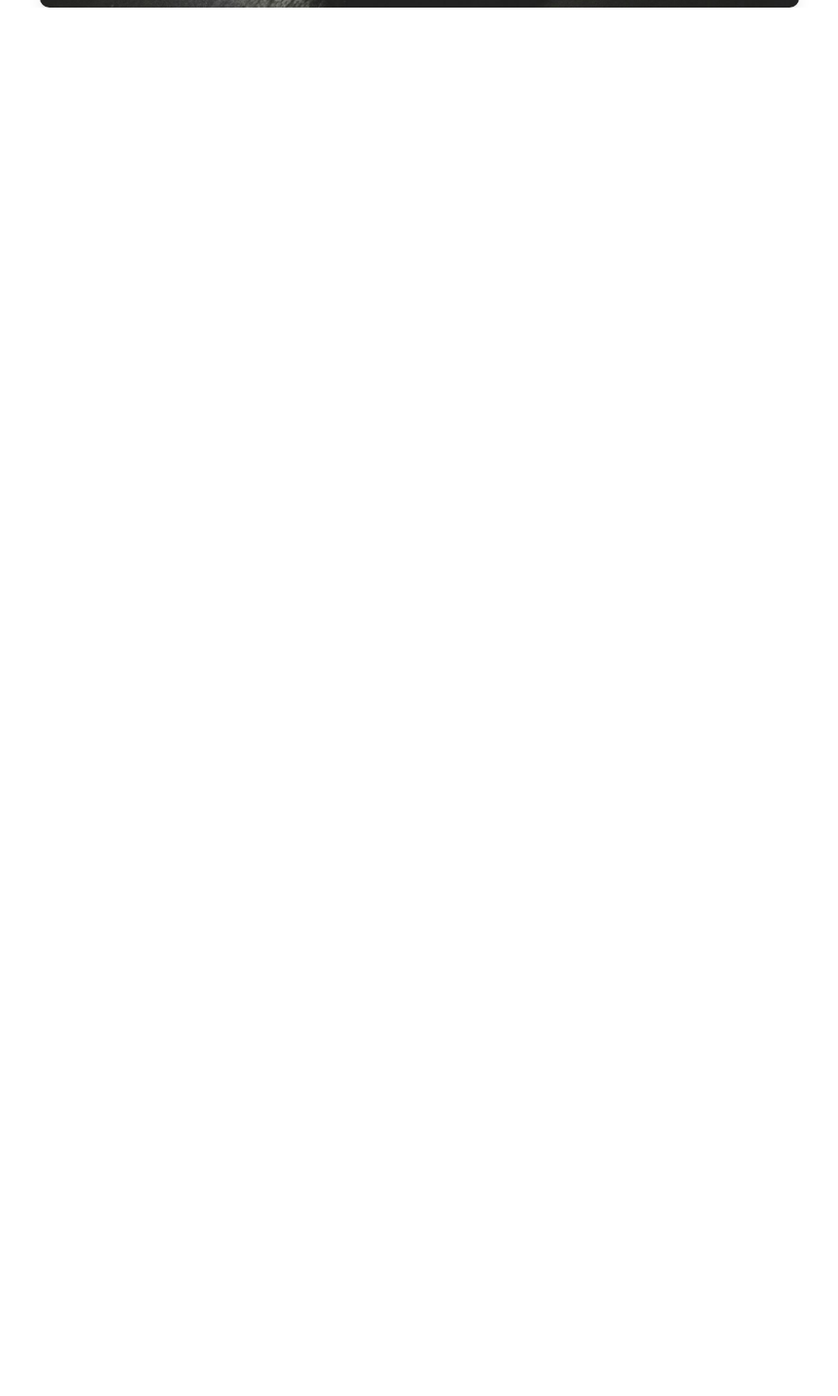
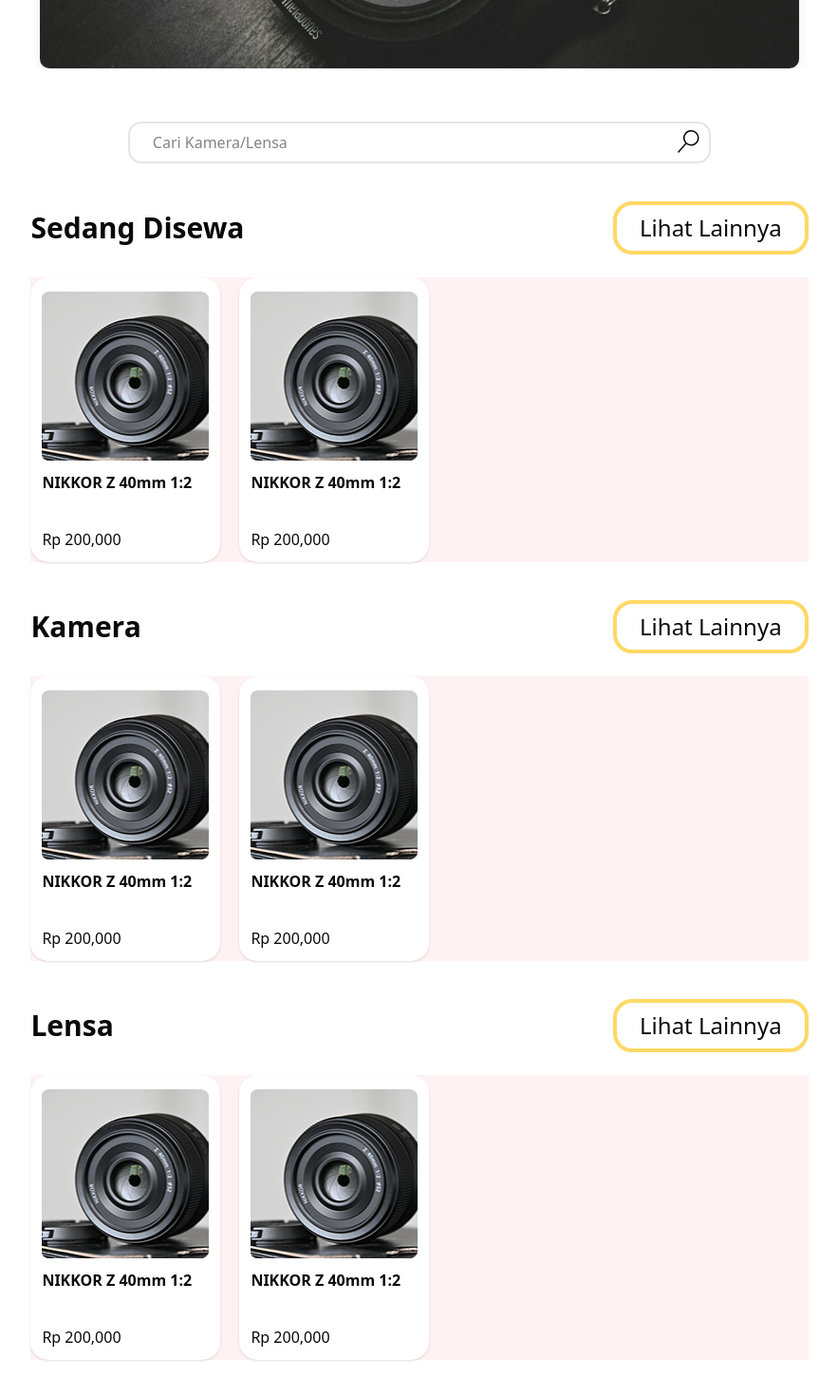
Before and after one commit to emiliojuni0r/inpoRemtalKamera-FE, a Next.js app: page / in a window 1280 px wide. Shown: the part 520-1990 px from the top of the page at 95% size, without its empty margins (198-1081 px from the left). Before the commit the page ends 800 px from the top, so only its background shows below. Built offline with nearby package versions, Linux system fonts and the light colour scheme.

Commit message:
add : homepage done slicing fix : navvbar behavior

```diff
--- /dev/null
+++ b/app/(routes)/detail-product/[id]/page.jsx
@@ -0,0 +1,10 @@
+import { use } from "react"
+
+export default function DetailProductPage({ params }) {
+    const { id } = use(params)
+    return (
+        <>
+            {id}
+        </>
+    )
+}
--- a/app/(routes)/products/page.jsx
+++ b/app/(routes)/products/page.jsx
@@ -1,3 +1,22 @@
-export default function productPage(){
-    return <>ini product bukan dynamic route</>
+import { VscSearch } from "react-icons/vsc";
+
+export default function productPage() {
+    return (
+        <div className="w-full px-[18%] py-40 flex flex-col justify-center items-center overflow-y-auto">
+            {/* start of search bar */}
+            <form className="w-3/4 flex relative group">
+                <input type="text" name="" id="" className="w-full h-11 border-2 px-6 rounded-xl focus:outline-0" placeholder="Cari Kamera/Lensa" />
+                <VscSearch className="w-6 h-6 absolute right-3 top-1/5 group-hover:-rotate-6 group-hover:-translate-y-0.5 transition"/>
+            </form>
+            {/* end of search bar */}
+
+            {/* list categories */}
+            <div className="grid grid-cols-4 space-x-2">
+                <div className="text-2xl border">Kamera</div>
+                <div>Kamera</div>
+                <div>Kamera</div>
+                <div>Kamera</div>
+            </div>
+        </div>
+    )
 }
--- a/app/components/navbar.jsx
+++ b/app/components/navbar.jsx
@@ -13,7 +13,7 @@
     return (
         <>
             {!isAuthRoute && (
-                <div className="w-full h-24 flex flex-row justify-between items-center px-6 shadow-md">
+                <div className="w-full h-24 z-50 fixed bg-white flex flex-row justify-between items-center px-6 shadow-md">
                     {/* logo */}
                     <Link href={"/"}>
                         <div className="text-3xl">ini logo</div>
--- a/app/page.jsx
+++ b/app/page.jsx
@@ -1,10 +1,116 @@
+import { VscSearch } from "react-icons/vsc";
 import CustomCarousel from "./components/home/CustomCarousel";
 
 
 export default function Home() {
   return (<>
-    <div className="px-6 flex flex-col items-center justify-center">
+    <div className="w-full px-[18%] py-40 flex flex-col justify-center items-center overflow-y-auto">
       <CustomCarousel />
+      {/* start of search bar */}
+      <form className="w-3/4 flex mt-6 relative group">
+        <input type="text" name="" id="" className="w-full h-11 border-2 px-6 rounded-xl focus:outline-0" placeholder="Cari Kamera/Lensa" />
+        <VscSearch className="w-6 h-6 absolute right-3 top-1/5 group-hover:-rotate-6 group-hover:-translate-y-0.5 transition"/>
+      </form>
+      {/* end of search bar */}
+
+      {/* sedang disewa section */}
+      <div className="w-full justify-between flex items-center mt-10">
+        <h1 className="text-3xl font-bold">Sedang Disewa</h1>
+        <div className="text-2xl px-6 py-2 border-4 border-[#FFD966] rounded-[20px]">Lihat Lainnya</div>
+      </div>
+
+      {/* list product yang disewa */}
+      <div className="w-full flex flex-row space-x-5 bg-red-50 mt-6">
+        {/* card */}
+        <div className="w-[200px] h-[300px] grid grid-rows-[4fr_2fr] p-3 bg-white shadow-sm rounded-[19px]">
+          {/* product image */}
+          <div className={`bg-[url('/example/example_product.png')] bg-center bg-no-repeat rounded-[9px]`}></div>
+          <div className="flex flex-col mt-2">
+            {/* product Name */}
+            <h1 className="text-base font-bold">NIKKOR Z 40mm 1:2 </h1>
+            {/* product price */}
+            <p className="font-normal mt-auto">Rp 200,000</p>
+          </div>
+        </div>
+
+        <div className="w-[200px] h-[300px] grid grid-rows-[4fr_2fr] p-3 bg-white shadow-sm rounded-[19px]">
+          {/* product image */}
+          <div className={`bg-[url('/example/example_product.png')] bg-center bg-no-repeat rounded-[9px]`}></div>
+          <div className="flex flex-col mt-2">
+            {/* product Name */}
+            <h1 className="text-base font-bold">NIKKOR Z 40mm 1:2 </h1>
+            {/* product price */}
+            <p className="font-normal mt-auto">Rp 200,000</p>
+          </div>
+        </div>
+      </div>
+
+      {/* section kamera */}
+      <div className="w-full justify-between flex items-center mt-10">
+        <h1 className="text-3xl font-bold">Kamera</h1>
+        <div className="text-2xl px-6 py-2 border-4 border-[#FFD966] rounded-[20px]">Lihat Lainnya</div>
+      </div>
+
+      {/* list product Kamera */}
+      <div className="w-full flex flex-row space-x-5 bg-red-50 mt-6">
+        {/* card */}
+        <div className="w-[200px] h-[300px] grid grid-rows-[4fr_2fr] p-3 bg-white shadow-sm rounded-[19px]">
+          {/* product image */}
+          <div className={`bg-[url('/example/example_product.png')] bg-center bg-no-repeat rounded-[9px]`}></div>
+          <div className="flex flex-col mt-2">
+            {/* product Name */}
+            <h1 className="text-base font-bold">NIKKOR Z 40mm 1:2 </h1>
+            {/* product price */}
+            <p className="font-normal mt-auto">Rp 200,000</p>
+          </div>
+        </div>
+
+        <div className="w-[200px] h-[300px] grid grid-rows-[4fr_2fr] p-3 bg-white shadow-sm rounded-[19px]">
+          {/* product image */}
+          <div className={`bg-[url('/example/example_product.png')] bg-center bg-no-repeat rounded-[9px]`}></div>
+          <div className="flex flex-col mt-2">
+            {/* product Name */}
+            <h1 className="text-base font-bold">NIKKOR Z 40mm 1:2 </h1>
+            {/* product price */}
+            <p className="font-normal mt-auto">Rp 200,000</p>
+          </div>
+        </div>
+      </div>
+
+
+      {/* section Lensa */}
+      <div className="w-full justify-between flex items-center mt-10">
+        <h1 className="text-3xl font-bold">Lensa</h1>
+        <div className="text-2xl px-6 py-2 border-4 border-[#FFD966] rounded-[20px]">Lihat Lainnya</div>
+      </div>
+
+      {/* list product Kamera */}
+      <div className="w-full flex flex-row space-x-5 bg-red-50 mt-6">
+        {/* card */}
+        <div className="w-[200px] h-[300px] grid grid-rows-[4fr_2fr] p-3 bg-white shadow-sm rounded-[19px]">
+          {/* product image */}
+          <div className={`bg-[url('/example/example_product.png')] bg-center bg-no-repeat rounded-[9px]`}></div>
+          <div className="flex flex-col mt-2">
+            {/* product Name */}
+            <h1 className="text-base font-bold">NIKKOR Z 40mm 1:2 </h1>
+            {/* product price */}
+            <p className="font-normal mt-auto">Rp 200,000</p>
+          </div>
+        </div>
+
+        <div className="w-[200px] h-[300px] grid grid-rows-[4fr_2fr] p-3 bg-white shadow-sm rounded-[19px]">
+          {/* product image */}
+          <div className={`bg-[url('/example/example_product.png')] bg-center bg-no-repeat rounded-[9px]`}></div>
+          <div className="flex flex-col mt-2">
+            {/* product Name */}
+            <h1 className="text-base font-bold">NIKKOR Z 40mm 1:2 </h1>
+            {/* product price */}
+            <p className="font-normal mt-auto">Rp 200,000</p>
+          </div>
+        </div>
+      </div>
+
+
     </div>
   </>);
 }
--- a/package.json
+++ b/package.json
@@ -19,6 +19,7 @@
     "next": "15.5.4",
     "react": "19.1.0",
     "react-dom": "19.1.0",
+    "react-icons": "^5.5.0",
     "tailwind-merge": "^3.3.1"
   },
   "devDependencies": {
```
Also changed, not shown: public/example/example_product.png (added), 1 other file (tests, documents, lock files or other folders).
